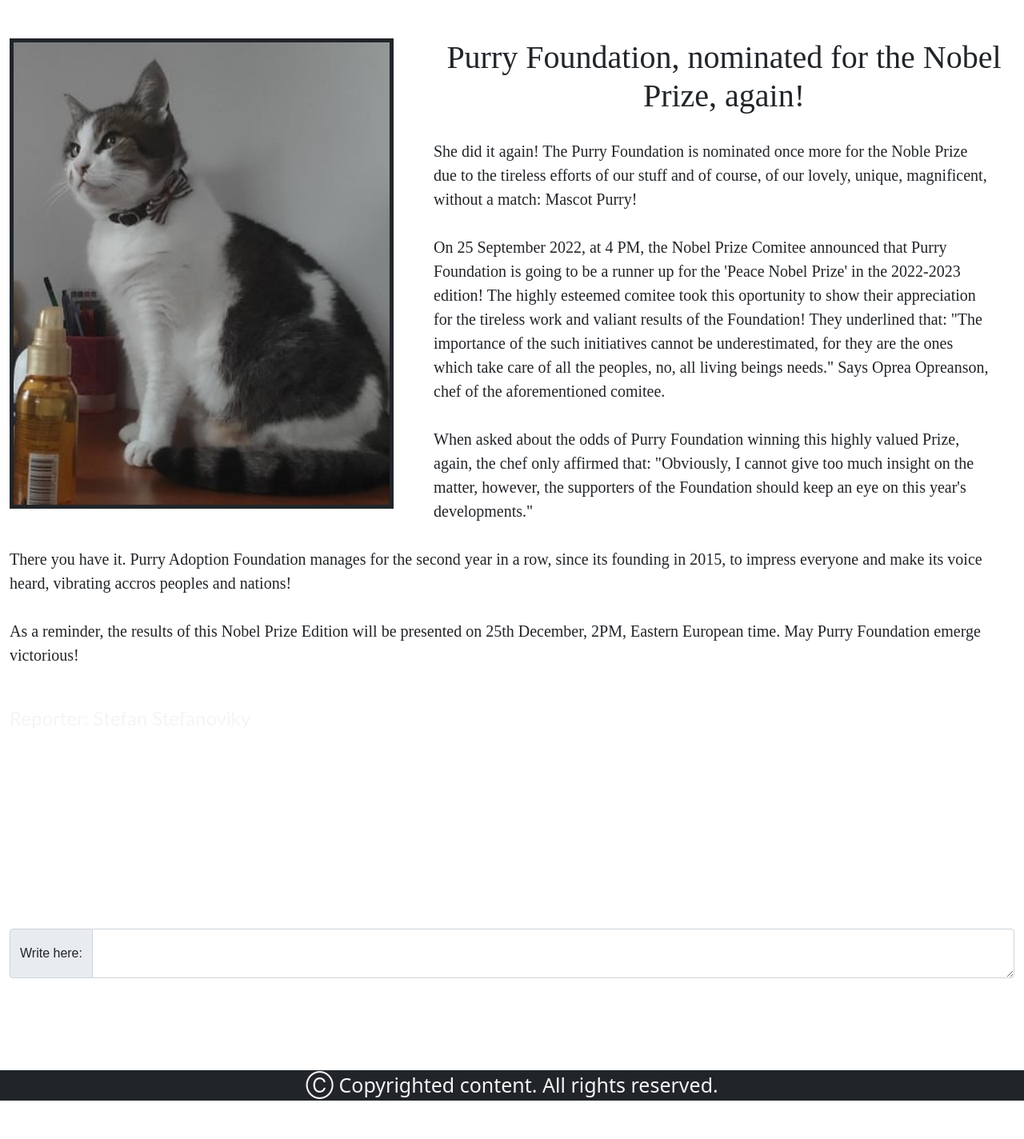
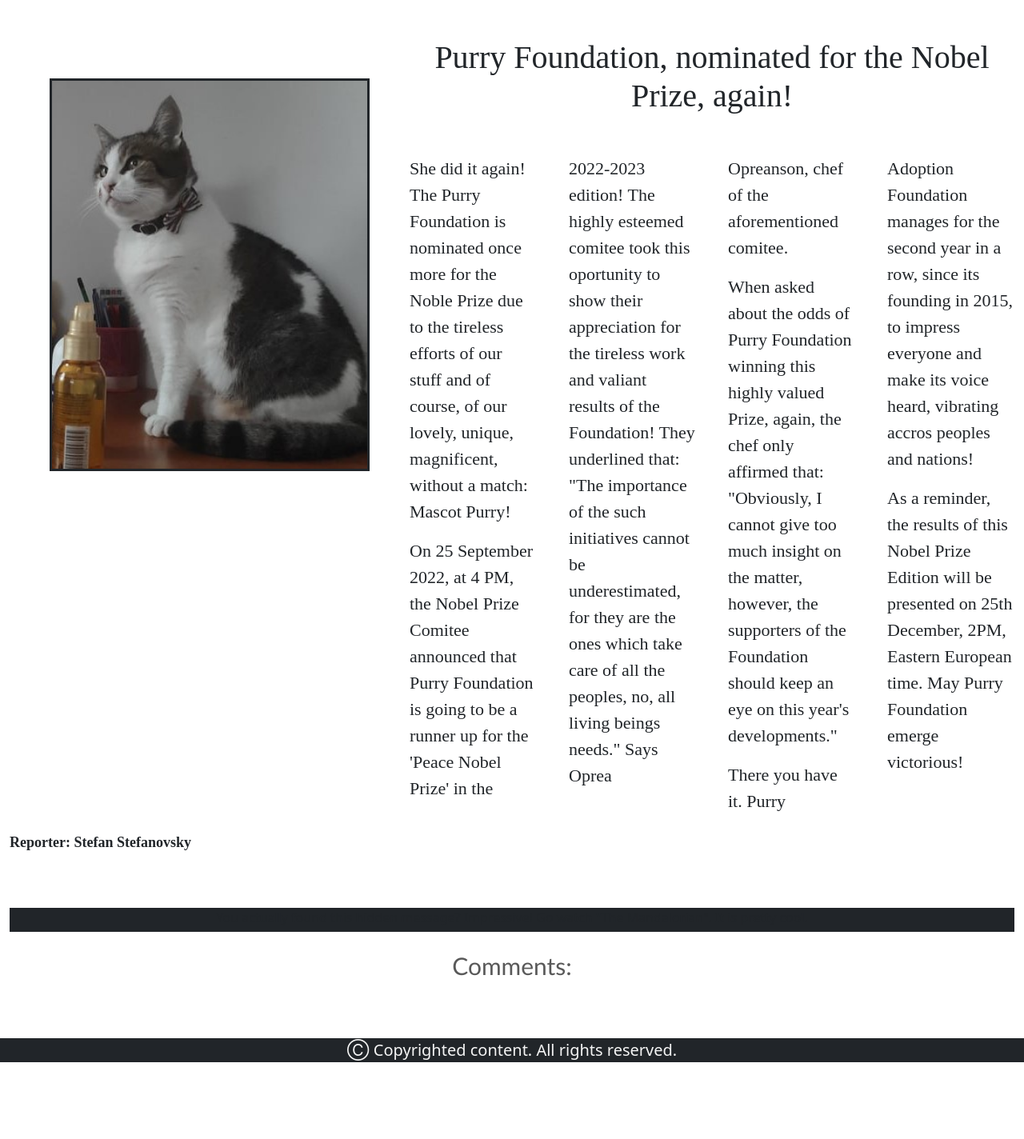
Before and after one commit to DoMonkysFly7/CS50-Fnal-Project, a Flask app: page /news/purry-nobel-prize-nomenee in a window 1280 px wide. Shown: the part 119-1543 px from the top of the page at 80% size. After the commit the page ends 1447 px from the top, so only its background shows below. Run offline with Flask 2, Linux system fonts and the light colour scheme; some libraries are stand-ins or nearby versions.

Commit message:
Commit 11#

```diff
--- a/static/styles.css
+++ b/static/styles.css
@@ -15,7 +15,8 @@
 
 /* Copyright */
 #copyright {
-    font-size: 25px;
+    font-size: 20px;
+    height: 30px;
     animation: transitionIn 2s;
     background-color: #212529;
     color: whitesmoke;
@@ -105,11 +106,6 @@
     animation: transitionIn 2s;
 }
 
-hr.solid {
-    animation: transitionIn 2s;
-    margin-top: 150px;
-    border-top: 4px solid #595959;
-}
 
 /* News */
 
@@ -122,7 +118,7 @@ hr.solid {
 .news_images {
     margin-top: 50px;
     margin-bottom: 20px;
-    border: 5px solid #212529;
+    border: 4px solid #212529;
     border-top: none;
     border-left: none;
     margin: 40px;
@@ -143,17 +139,11 @@ hr.solid {
     animation: transitionIn 2s;
 }
 
-#hr_news {
-    margin-top: 5px;
-    margin-right: 600px;
-    margin-left: 600px;
-}
-
 .news_images_large {
-    width: 480px;
+    width: 400px;
     float: left;
-    margin-right: 50px;
-    border: 5px solid #212529;
+    margin: 50px;
+    border: 3px solid #212529;
     animation: transitionIn 2s;
 
 }
@@ -162,16 +152,24 @@ hr.solid {
     font-family: "Times New Roman",Times, sans-serif;
     font-size: 40px;
     animation: transitionIn 2s;
+    margin-bottom: 50px;
 }
 
 .news-description_large {
     font-family: "Times New Roman", serif;
-    font-size: 20px;
+    font-size: 22px;
     text-align: left;
-    margin-right: 30px;
-    margin-top: 30px;
     animation: transitionIn 2s;
 }
+
+hr {
+    animation: transitionIn 2s;
+    border-top: 4px solid #212529;
+    margin-left: 800px;
+    margin-right: 800px;
+    margin-top: 40px;
+}
+
 
 .comments_input {
     font-family: 'Trebuchet MS', sans-serif;
--- a/templates/news/purry-nobel-prize-nomenee.html
+++ b/templates/news/purry-nobel-prize-nomenee.html
@@ -6,11 +6,12 @@
 
 {% block main %}
 
-    <section>
 
         <img class="news_images_large" src="/static/purry_news1.jpg">
 
         <h5 class="news_titles_large"> Purry Foundation, nominated for the Nobel Prize, again! </h5>
+
+    <div style="column-count: 4; column-gap: 40px;">
 
         <p class="news-description_large">
             She did it again! The Purry Foundation is nominated once more for the Noble Prize due to the tireless efforts of our stuff
@@ -40,28 +41,44 @@
             Foundation emerge victorious!
         </p>
 
-        <h4 class="index_subtitles"> Reporter: Stefan Stefanoviky </h4>
+    </div>
 
-    </section>
+    <h4 class="news-description_large" style="margin-top: 25px; font-size: 18px; font-weight: bold;"> Reporter: Stefan Stefanovsky </h4>
 
-    <section>
-        <label class="comments_input"  style="margin-bottom: 20px;"> Add a comment: </label>
+    <div style="background-color: #212529; margin-top: 70px; height: 30px; animation: transitionIn 2s;">
+        You actually found this hidden message? Impressive! Go watch "The Mandalorian". It is pretty cool.
+    </div>
 
-        <form action="/news1"method="post">
-            <div class="mb-3 comments_input">
-                <input autocomplete="off" autofocus class="form-control mx-auto w-auto" id="name" name="name" placeholder="Name" type="text">
+    <!--  comments: -->
+    {% if session["user_id"] %}
+        <form style="text-align: left; font-size: 20px; margin: 700px; margin-top: 60px; margin-bottom: 0px; animation: transitionIn 2s;" action="news1" method="post">
+            <!-- <div class="form-group mt-3 mb-3" >
+                <label class="form-label"> Full Name </label>
+                <input type="text" class="form-control" required="">
             </div>
-            <div class="mb-3 comments_input">
-                <input autocomplete="off" autofocus class="form-control mx-auto w-auto" id="email" name="email" placeholder="Email Address" type="text">
+
+            <div class="form-group mb-2">
+                <label class="form-label"> Email </label>
+                <input type="Email" class="form-control" required="">
+            </div> -->
+
+            <div class="form-group mb-2">
+                <label class="form-label"> Leave a comment: </label>
+                <textarea rows="4" class="form-control" required=""></textarea>
             </div>
-            <div class="input-group">
-                <span class="input-group-text" style="font-family: 'Poppins', sans-serif;">Write here:</span>
-                <textarea class="form-control" aria-label="With textarea"></textarea>
-              </div>
+
+            <button type="submit" class="btn btn-primary"> Submit comment </button>
         </form>
 
-        <label class="comments_input"> Comments: </label>
+        <hr>
+    {% endif %}
 
+    <!-- Alerts -->
+    <!-- Red- any injurious comment will result in ban of the user IP -->
+    <!-- Green/Yellow - If you wanna leave a comment, please Register -->
+
+    <section style="animation: transitionIn 2s;  color: #595959;">
+        <label style="font-size: 30px; margin: 20px; font-family: 'Trebuchet MS', sans-serif;"> Comments: </label>
     </section>
 
 {% endblock %}
```
Also changed, not shown: templates/my_account.html (+5 -4 lines), adoption.db, 3 other files.
